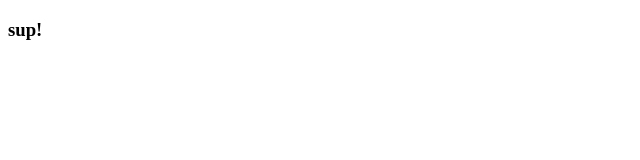
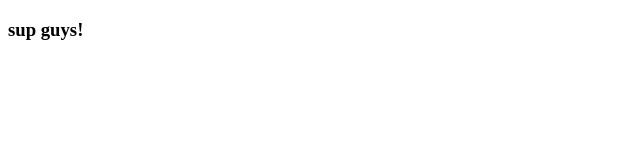
Before and after one commit to toskypd/jenkin, a website: page public/index.html in a window 1280 px wide. Shown: the full height of the page, 0-640 px from the left. Drawn offline with Linux system fonts and the light colour scheme.

Commit message:
Update index.html
tt

```diff
--- a/public/index.html
+++ b/public/index.html
@@ -6,6 +6,6 @@
     <title>Jenkins</title>
 </head>
 <body>
-    <h3>sup!</h3>
+    <h3>sup guys!</h3>
 </body>
 </html>
```
